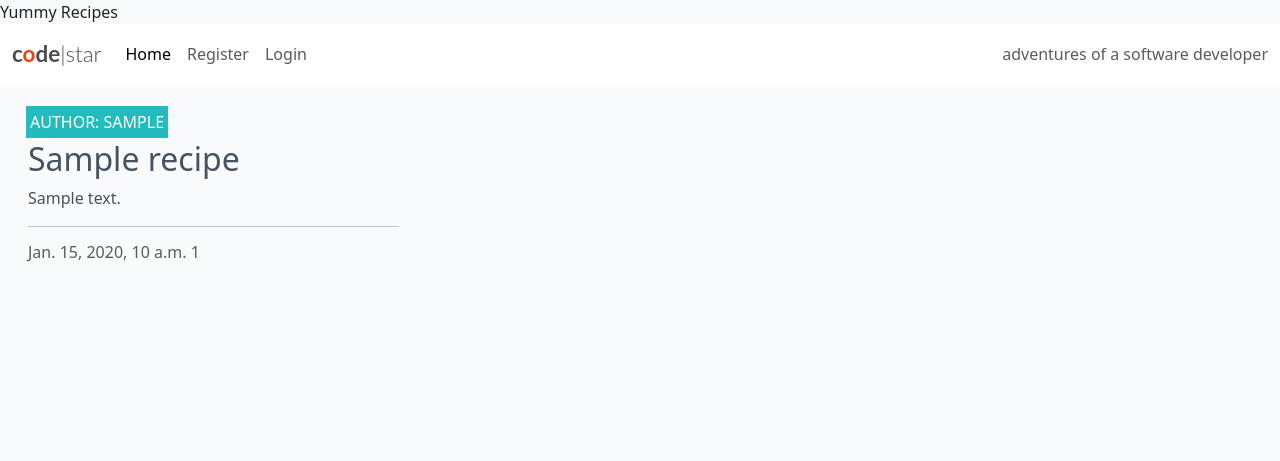
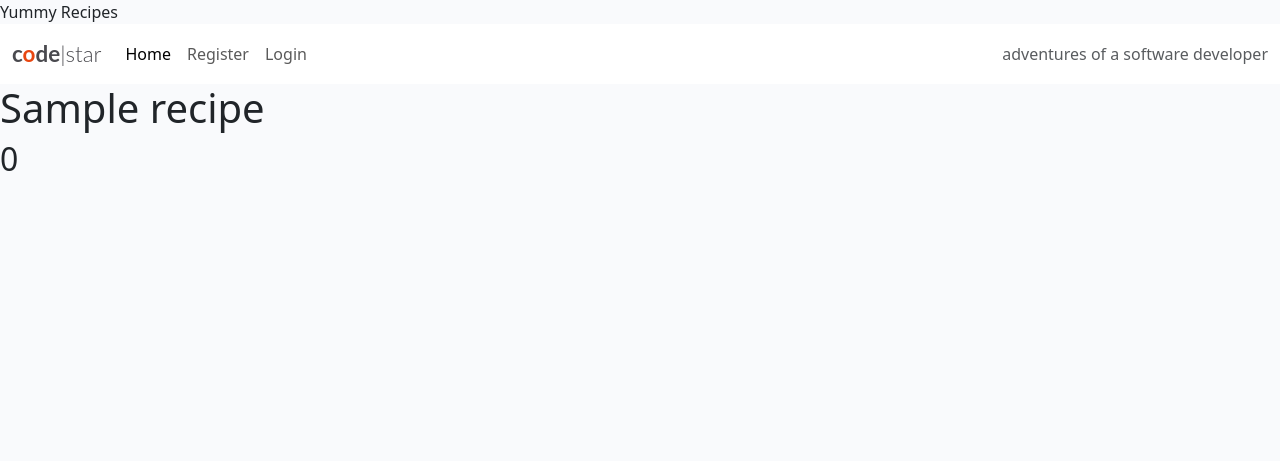
Before and after one commit to AlaYousef/portfolio-project4, a Django app: template templates/index.html in a window 1280 px wide. Shown: the top 461 px of the page. Run offline with Django 3.2, Linux system fonts and the light colour scheme; the template is opened without the code that fills it: values that come from a table or form of the project are taken from there, others are empty; tables that the repository leaves empty hold one stand-in row (values such as "Sample post").

Commit message:
add category filed to recipe model

```diff
--- a/templates/index.html
+++ b/templates/index.html
@@ -2,58 +2,11 @@
 
 {% block content %}
 
-<div class="container-fluid">
-    <div class="row">
 
-        <!-- Blog Entries Column -->
-        <div class="col-12 mt-3 left">
-            <div class="row">
-                {% for recipe in recipe_list %}
-                <div class="col-md-4">
-                    <div class="card mb-4">
-                        <div class="card-body">
-                            <div class="image-container">
-                                {% if "placeholder" in recipe.featured_image.url %}
-                                <img class="card-img-top"
-                                    src="https://codeinstitute.s3.amazonaws.com/fullstack/blog/default.jpg">
-                                {% else %}
-                                <img class="card-img-top" src=" {{ recipe.featured_image.url }}">
-                                {% endif %}
-                                <div class="image-flash">
-                                    <p class="author">Author: {{ recipe.author }}</p>
-                                </div>
-                            </div>
-                            <a href="#" class="post-link">
-                                <h2 class="card-title">{{ recipe.name }}</h2>
-                                <p class="card-text">{{ recipe.description }}</p>
-                            </a>
-                            <hr />
-                            <p class="card-text text-muted h6">{{ recipe.created_on}} <i class="far fa-heart"></i>
-                                {{ recipe.number_of_likes }}</p>
-                        </div>
-                    </div>
-                </div>
-                {% if forloop.counter|divisibleby:3 %}
-            </div>
-            <div class="row">
-                {% endif %}
-                {% endfor %}
+    {% for recipe in recipe_list %}
+        <h1>{{ recipe.name }}</h1>
+        <h2>{{ recipe.category }}</h2>
 
-            </div>
-        </div>
-    </div>
-    {% if is_paginated %}
-    <nav aria-label="Page navigation">
-        <ul class="pagination justify-content-center">
-            {% if page_obj.has_previous %}
-            <li><a href="?page={{ page_obj.previous_page_number }}" class="page-link">&laquo; PREV </a></li>
-            {% endif %}
-            {% if page_obj.has_next %}
-            <li><a href="?page={{ page_obj.next_page_number }}" class="page-link"> NEXT &raquo;</a></li>
+    {% endfor %}
 
-            {% endif %}
-        </ul>
-    </nav>
-    {% endif %}
-</div>
 {%endblock%}
--- a/yummy/urls.py
+++ b/yummy/urls.py
@@ -19,4 +19,5 @@ from django.urls import path, include
 urlpatterns = [
     path('admin/', admin.site.urls),
     path('summernote/',  include('django_summernote.urls')),
+    path('',  include('yummy_recipes.urls'), name='home'),
 ]
--- a/yummy_recipes/admin.py
+++ b/yummy_recipes/admin.py
@@ -9,7 +9,7 @@ class RecipeAdmin(SummernoteModelAdmin):
     """Allows admin to manage recipes via the admin panel"""
     list_display = ('name', 'slug', 'status', 'created_on')
     search_fields = ['name', 'description']
-    list_filter = ('status', 'created_on')
+    list_filter = ('status', 'created_on', 'category')
     prepopulated_fields = {'slug': ('name',)}
     summernote_fields = ('description', 'ingredients', 'steps')
 
--- a/yummy_recipes/models.py
+++ b/yummy_recipes/models.py
@@ -3,9 +3,11 @@ from django.contrib.auth.models import User
 from cloudinary.models import CloudinaryField
 
 STATUS = ((0, "Draft"), (1, "Published"))
+CATEGORY = ((0, "Dinner"), (1, "Sweets"), (2, "Coctailes"))
 
 
 class Recipe(models.Model):
+    category = models.IntegerField(choices=CATEGORY, default=0)
     name = models.CharField(max_length=200, unique=True)
     slug = models.SlugField(max_length=200, unique=True)
     author = models.ForeignKey(
```
Also changed, not shown: templates/recipe_detail.html (deleted), 1 other file.
